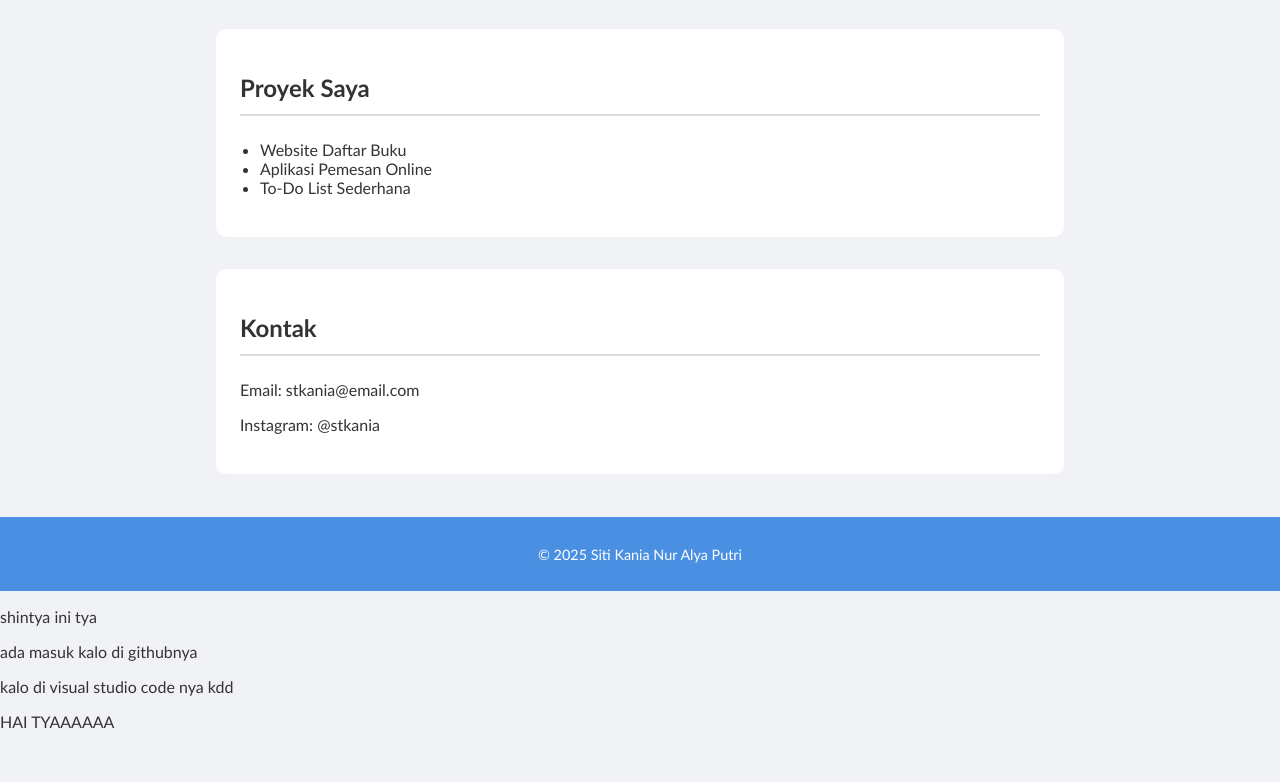
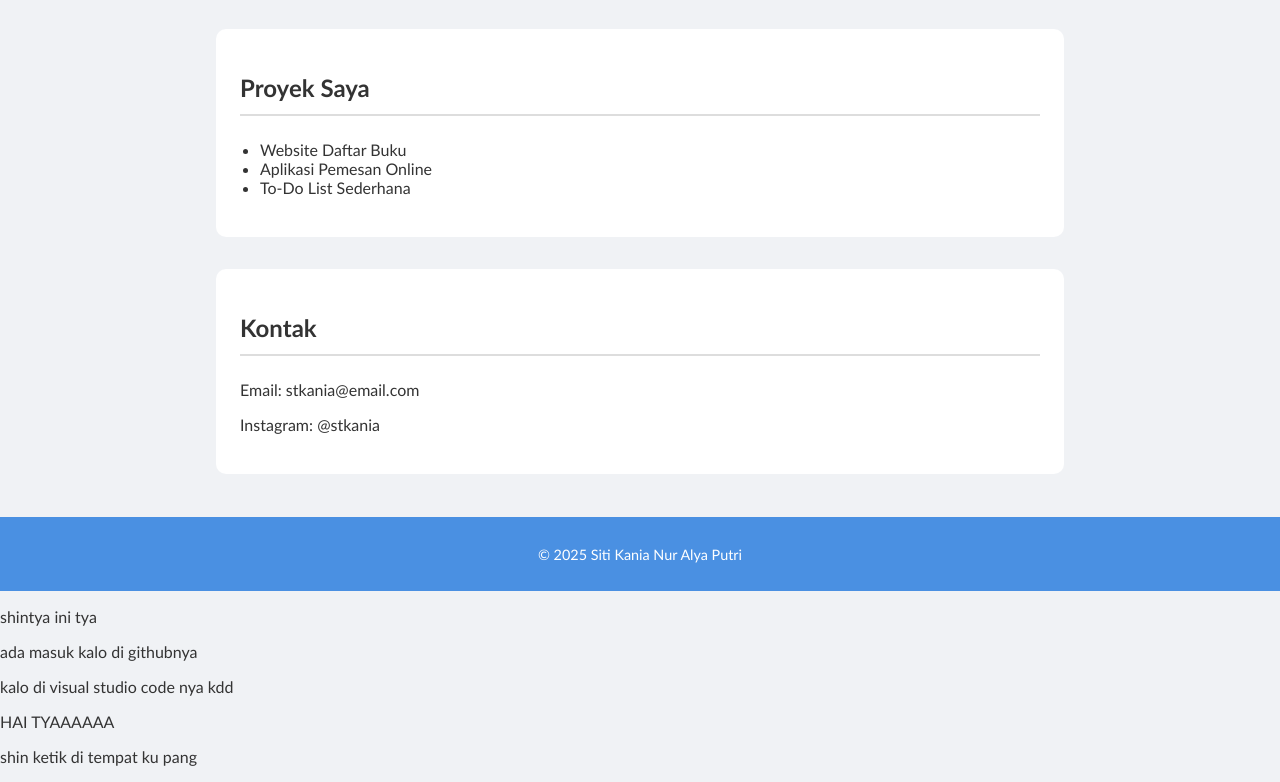
Before and after one commit to ShintyaDPM13/praktikum8.github.io, a plain HTML site: page index.html in a window 1280 px wide. Shown: the part 424-1206 px from the top of the page. Before the commit the page ends 1171 px from the top, so only its background shows below. Drawn offline with Linux system fonts and the light colour scheme.

Commit message:
Update index.html

```diff
--- a/index.html
+++ b/index.html
@@ -50,6 +50,7 @@
     <p>kalo di visual studio code nya kdd</p>
 
     <p>HAI TYAAAAAA</p>
+    <p>shin ketik di tempat ku pang</p>
 
 </body>
 </html>
```
